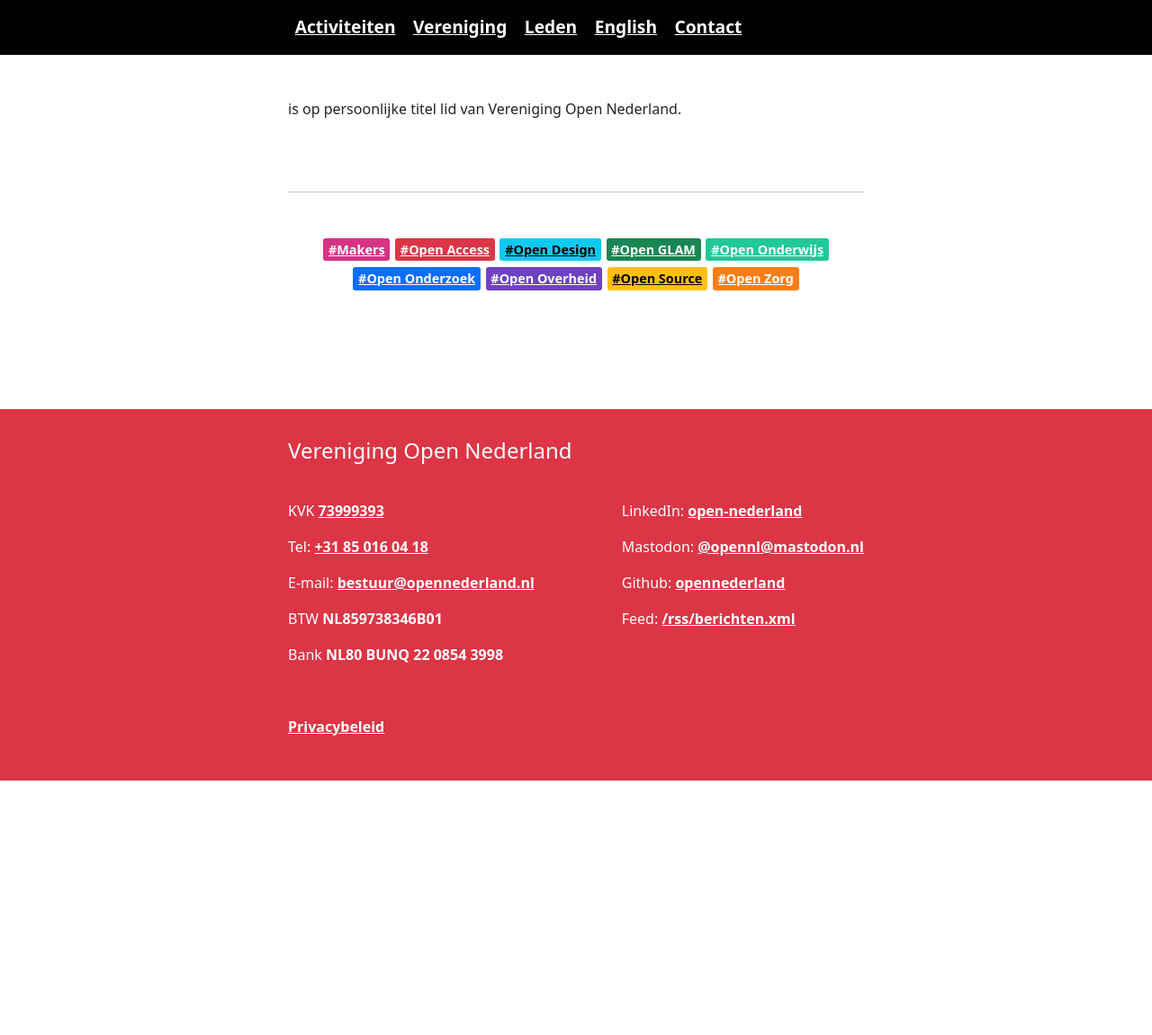
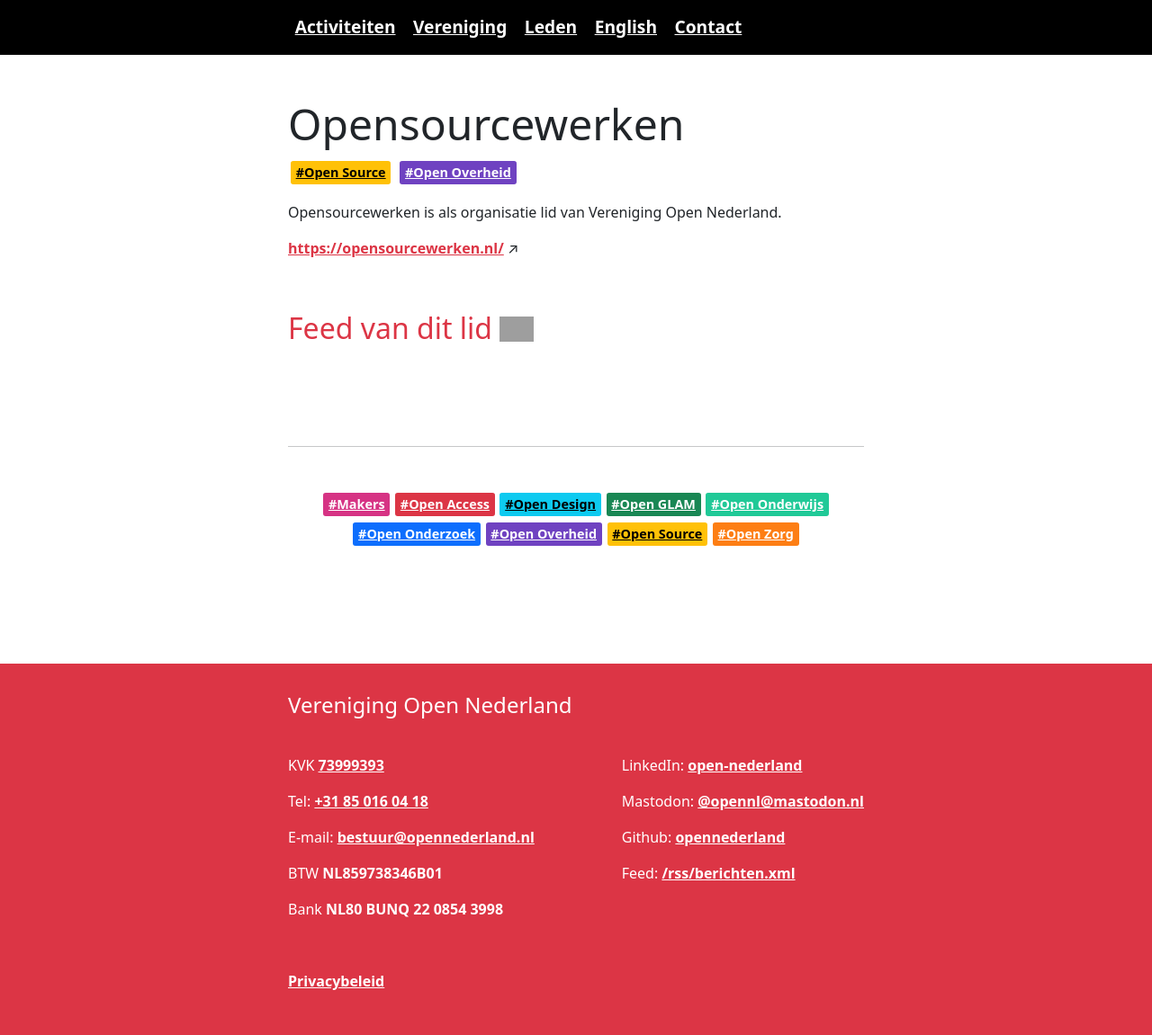
Before and after one commit to opennederland/www.opennederland.nl, a Jekyll site: the page built from _members/organisaties/opensourcewerken.md, in a window 1280 px wide. Shown: the whole page at 90% size. Built offline with Jekyll 4.4.1, drawn with Linux system fonts in a browser that asks for light colours; before the commit the page ends 900 px from its top, so only the background shows below that; some of the changed lines change nothing that is shown; grey boxes are pictures that could not be loaded.

Commit message:
Update opensourcewerken.md

```diff
--- a/_members/organisaties/opensourcewerken.md
+++ b/_members/organisaties/opensourcewerken.md
@@ -1,7 +1,8 @@
 ---
 title: Opensourcewerken
-website: [https://tiltshift.nl](https://opensourcewerken.nl/)
+website: https://opensourcewerken.nl/
 image:
 tags: ["Open Source", "Open Overheid"]
 type: organisatie
+rss: https://opensourcewerken.nl/rss
 ---
```
